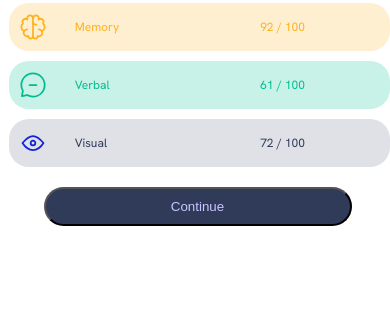
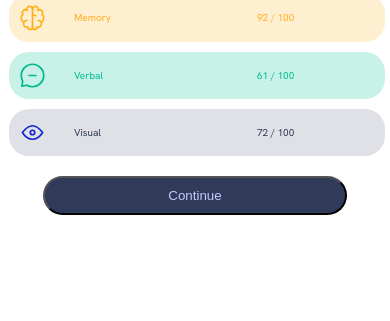
Before and after one commit to RyddelDGN/RyddelDGN.github.io, a plain HTML site: page FrontendMentor/results-summary-component-main/index.html in a window 390 px wide. Shown: the part 523-844 px from the top of the page. Drawn offline with Linux system fonts and the light colour scheme.

Commit message:
(Responsive complete) modified CSS code for responsive

```diff
--- a/FrontendMentor/results-summary-component-main/css/style.css
+++ b/FrontendMentor/results-summary-component-main/css/style.css
@@ -166,7 +166,7 @@ button {
     }
 
     p {
-        font-size: 12px;
+        font-size: 10px;
     }
 
     img {
@@ -174,6 +174,7 @@ button {
     }
 
     .container {
-        max-width: auto;
+        width: 100%;
+        margin-right: 5px;
     }
 }
```
Also changed, not shown: 1 other file.
